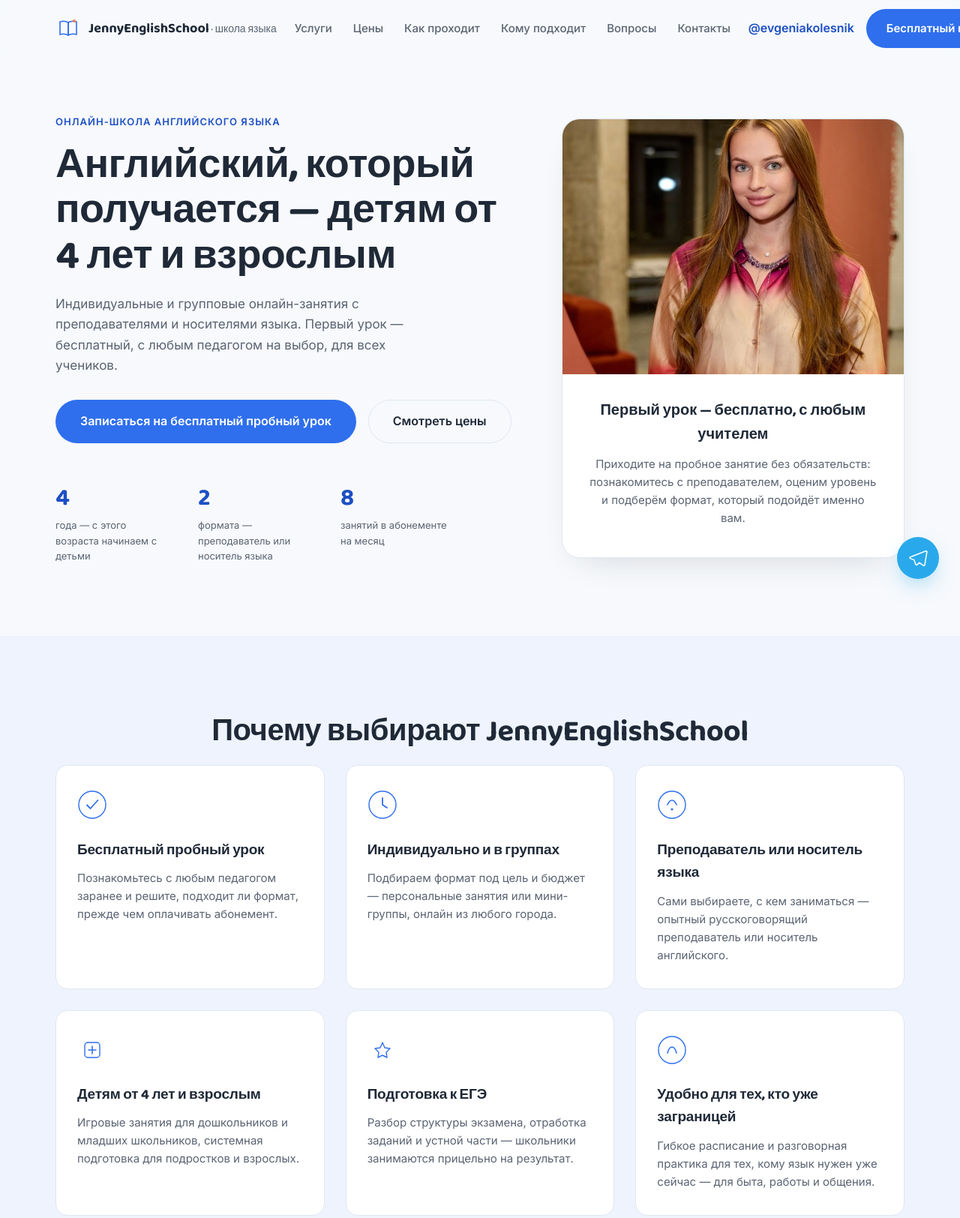
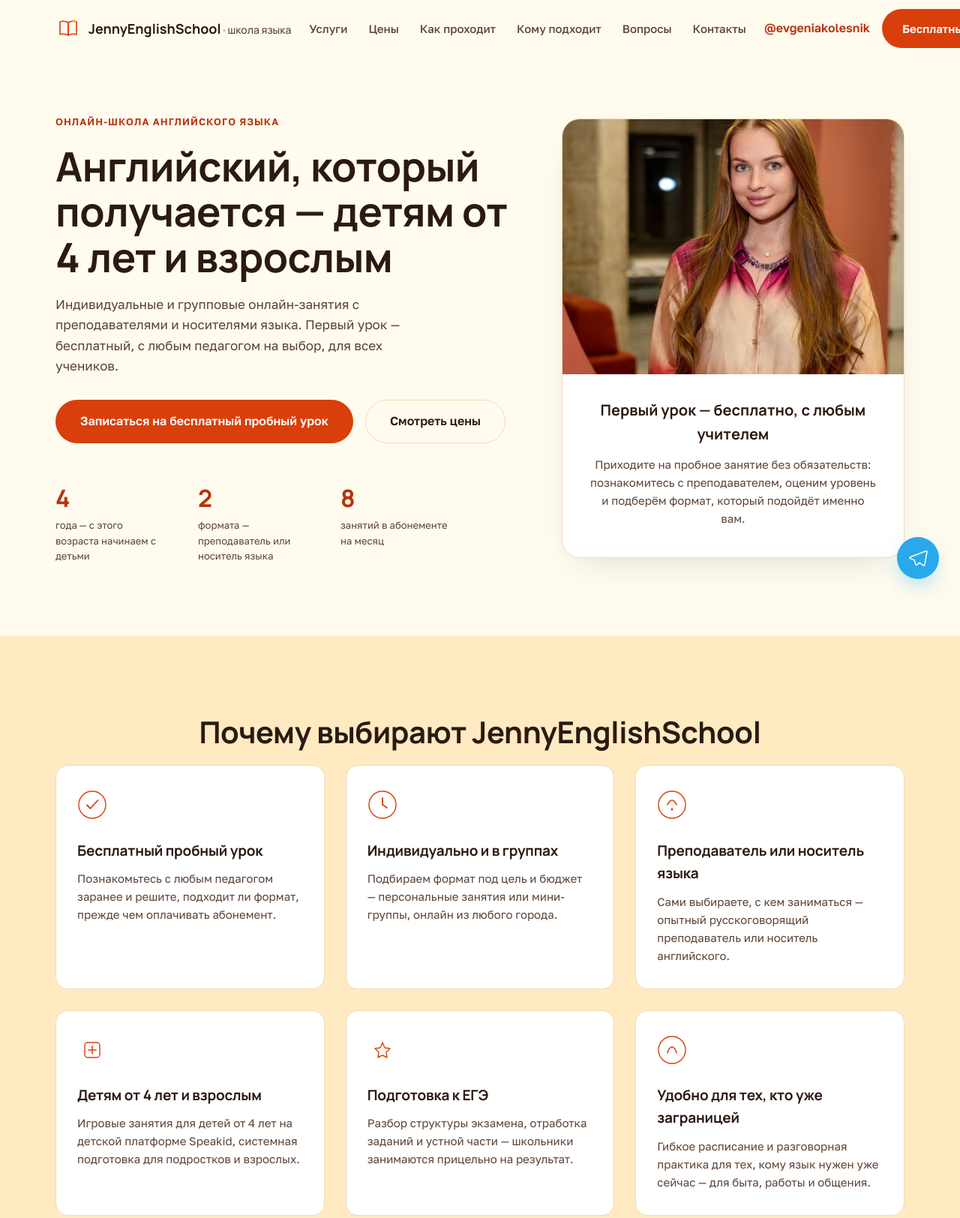
Before and after one commit to murzzsite/jenny-english, a plain HTML site: page index.html in a window 1280 px wide. Shown: the top 1624 px of the page at 75% size. Drawn offline with Linux system fonts and the light colour scheme.

Commit message:
style: единый оранжево-жёлтый стиль всех страниц школы (палитра обложки ВК), шрифты Manrope/Golos, Speakid в тексте
Co-Authored-By: Claude Sonnet 5.5 <noreply@anthropic.com>

```diff
--- a/index.html
+++ b/index.html
@@ -7,7 +7,7 @@
 <meta name="description" content="Индивидуальные и групповые онлайн-занятия английским с преподавателями и носителями языка. Детям от 4 лет и взрослым. Первый урок — бесплатный.">
 <link rel="preconnect" href="https://fonts.googleapis.com">
 <link rel="preconnect" href="https://fonts.gstatic.com" crossorigin>
-<link href="https://fonts.googleapis.com/css2?family=Baloo+2:wght@500;600;700;800&family=Inter:wght@400;500;600;700;800&display=swap" rel="stylesheet">
+<link href="https://fonts.googleapis.com/css2?family=Manrope:wght@500..800&family=Golos+Text:wght@400..700&display=swap" rel="stylesheet">
 <link rel="stylesheet" href="styles.css">
 <link rel="stylesheet" href="blog/blog.css">
 <link rel="alternate" type="application/rss+xml" title="Блог" href="feed.xml">
@@ -18,9 +18,9 @@
   <div class="container header__inner">
     <a href="#top" class="logo">
       <svg width="34" height="34" viewBox="0 0 34 34" fill="none" xmlns="http://www.w3.org/2000/svg">
-        <path d="M6 8C6 8 12 6 17 9V26C12 23 6 25 6 25V8Z" stroke="#2F6FED" stroke-width="1.6" stroke-linejoin="round"/>
-        <path d="M28 8C28 8 22 6 17 9V26C22 23 28 25 28 25V8Z" stroke="#2F6FED" stroke-width="1.6" stroke-linejoin="round"/>
-        <circle cx="25" cy="7" r="2" fill="#FF7A50"/>
+        <path d="M6 8C6 8 12 6 17 9V26C12 23 6 25 6 25V8Z" stroke="#D93F0B" stroke-width="1.6" stroke-linejoin="round"/>
+        <path d="M28 8C28 8 22 6 17 9V26C22 23 28 25 28 25V8Z" stroke="#D93F0B" stroke-width="1.6" stroke-linejoin="round"/>
+        <circle cx="25" cy="7" r="2" fill="#FFC12E"/>
       </svg>
       <span class="logo__text">JennyEnglishSchool<span class="logo__suffix"> · школа языка</span></span>
     </a>
@@ -73,32 +73,32 @@
       <h2 class="section-title">Почему выбирают JennyEnglishSchool</h2>
       <div class="adv-grid">
         <div class="adv reveal">
-          <svg width="40" height="40" viewBox="0 0 40 40" fill="none"><circle cx="20" cy="20" r="18" stroke="#2F6FED" stroke-width="1.4"/><path d="M13 20.5L17.5 25L27.5 14" stroke="#2F6FED" stroke-width="1.8" stroke-linecap="round" stroke-linejoin="round"/></svg>
+          <svg width="40" height="40" viewBox="0 0 40 40" fill="none"><circle cx="20" cy="20" r="18" stroke="#D93F0B" stroke-width="1.4"/><path d="M13 20.5L17.5 25L27.5 14" stroke="#D93F0B" stroke-width="1.8" stroke-linecap="round" stroke-linejoin="round"/></svg>
           <h3>Бесплатный пробный урок</h3>
           <p>Познакомьтесь с любым педагогом заранее и решите, подходит ли формат, прежде чем оплачивать абонемент.</p>
         </div>
         <div class="adv reveal">
-          <svg width="40" height="40" viewBox="0 0 40 40" fill="none"><circle cx="20" cy="20" r="18" stroke="#2F6FED" stroke-width="1.4"/><path d="M20 11V20L26 24" stroke="#2F6FED" stroke-width="1.8" stroke-linecap="round"/></svg>
+          <svg width="40" height="40" viewBox="0 0 40 40" fill="none"><circle cx="20" cy="20" r="18" stroke="#D93F0B" stroke-width="1.4"/><path d="M20 11V20L26 24" stroke="#D93F0B" stroke-width="1.8" stroke-linecap="round"/></svg>
           <h3>Индивидуально и в группах</h3>
           <p>Подбираем формат под цель и бюджет — персональные занятия или мини-группы, онлайн из любого города.</p>
         </div>
         <div class="adv reveal">
-          <svg width="40" height="40" viewBox="0 0 40 40" fill="none"><path d="M14 20C14 20 16.5 14 20 14C23.5 14 26 20 26 20" stroke="#2F6FED" stroke-width="1.6" stroke-linecap="round"/><circle cx="20" cy="26" r="1.6" fill="#2F6FED"/><circle cx="20" cy="20" r="18" stroke="#2F6FED" stroke-width="1.4"/></svg>
+          <svg width="40" height="40" viewBox="0 0 40 40" fill="none"><path d="M14 20C14 20 16.5 14 20 14C23.5 14 26 20 26 20" stroke="#D93F0B" stroke-width="1.6" stroke-linecap="round"/><circle cx="20" cy="26" r="1.6" fill="#D93F0B"/><circle cx="20" cy="20" r="18" stroke="#D93F0B" stroke-width="1.4"/></svg>
           <h3>Преподаватель или носитель языка</h3>
           <p>Сами выбираете, с кем заниматься — опытный русскоговорящий преподаватель или носитель английского.</p>
         </div>
         <div class="adv reveal">
-          <svg width="40" height="40" viewBox="0 0 40 40" fill="none"><rect x="10" y="10" width="20" height="20" rx="4" stroke="#2F6FED" stroke-width="1.4"/><path d="M15 20H25M20 15V25" stroke="#2F6FED" stroke-width="1.6" stroke-linecap="round"/></svg>
+          <svg width="40" height="40" viewBox="0 0 40 40" fill="none"><rect x="10" y="10" width="20" height="20" rx="4" stroke="#D93F0B" stroke-width="1.4"/><path d="M15 20H25M20 15V25" stroke="#D93F0B" stroke-width="1.6" stroke-linecap="round"/></svg>
           <h3>Детям от 4 лет и взрослым</h3>
-          <p>Игровые занятия для дошкольников и младших школьников, системная подготовка для подростков и взрослых.</p>
+          <p>Игровые занятия для детей от 4 лет на детской платформе Speakid, системная подготовка для подростков и взрослых.</p>
         </div>
         <div class="adv reveal">
-          <svg width="40" height="40" viewBox="0 0 40 40" fill="none"><path d="M20 10L23 17L30 18L25 23L26 30L20 27L14 30L15 23L10 18L17 17L20 10Z" stroke="#2F6FED" stroke-width="1.4" stroke-linejoin="round"/></svg>
+          <svg width="40" height="40" viewBox="0 0 40 40" fill="none"><path d="M20 10L23 17L30 18L25 23L26 30L20 27L14 30L15 23L10 18L17 17L20 10Z" stroke="#D93F0B" stroke-width="1.4" stroke-linejoin="round"/></svg>
           <h3>Подготовка к ЕГЭ</h3>
           <p>Разбор структуры экзамена, отработка заданий и устной части — школьники занимаются прицельно на результат.</p>
         </div>
         <div class="adv reveal">
-          <svg width="40" height="40" viewBox="0 0 40 40" fill="none"><circle cx="20" cy="20" r="18" stroke="#2F6FED" stroke-width="1.4"/><path d="M14 24C14 24 16 16 20 16C24 16 26 24 26 24" stroke="#2F6FED" stroke-width="1.6" stroke-linecap="round"/></svg>
+          <svg width="40" height="40" viewBox="0 0 40 40" fill="none"><circle cx="20" cy="20" r="18" stroke="#D93F0B" stroke-width="1.4"/><path d="M14 24C14 24 16 16 20 16C24 16 26 24 26 24" stroke="#D93F0B" stroke-width="1.6" stroke-linecap="round"/></svg>
           <h3>Удобно для тех, кто уже заграницей</h3>
           <p>Гибкое расписание и разговорная практика для тех, кому язык нужен уже сейчас — для быта, работы и общения.</p>
         </div>
@@ -267,8 +267,8 @@
     <div class="footer__col">
       <a href="#top" class="logo logo--footer">
         <svg width="28" height="28" viewBox="0 0 34 34" fill="none" xmlns="http://www.w3.org/2000/svg">
-          <path d="M6 8C6 8 12 6 17 9V26C12 23 6 25 6 25V8Z" stroke="#2F6FED" stroke-width="1.6" stroke-linejoin="round"/>
-          <path d="M28 8C28 8 22 6 17 9V26C22 23 28 25 28 25V8Z" stroke="#2F6FED" stroke-width="1.6" stroke-linejoin="round"/>
+          <path d="M6 8C6 8 12 6 17 9V26C12 23 6 25 6 25V8Z" stroke="#D93F0B" stroke-width="1.6" stroke-linejoin="round"/>
+          <path d="M28 8C28 8 22 6 17 9V26C22 23 28 25 28 25V8Z" stroke="#D93F0B" stroke-width="1.6" stroke-linejoin="round"/>
         </svg>
         <span>JennyEnglishSchool</span>
       </a>
--- a/styles.css
+++ b/styles.css
@@ -1,19 +1,19 @@
 :root {
-  --clr-bg: #f7f9fc;
+  --clr-bg: #fffbef;
   --clr-surface: #ffffff;
-  --clr-surface-alt: #eef3fe;
-  --clr-text: #1f2937;
-  --clr-text-muted: #5b6472;
-  --clr-accent: #2f6fed;
-  --clr-accent-dark: #1d4fc4;
-  --clr-warm: #ff7a50;
-  --clr-border: #e1e7f0;
-  --clr-bg-alt: #eef3fe;
-  --clr-ink-soft: #5b6472;
+  --clr-surface-alt: #ffeac2;
+  --clr-text: #2b1a12;
+  --clr-text-muted: #5a4234;
+  --clr-accent: #d93f0b;
+  --clr-accent-dark: #b83208;
+  --clr-warm: #ffc12e;
+  --clr-border: #f0dcb8;
+  --clr-bg-alt: #ffeac2;
+  --clr-ink-soft: #5a4234;
   --shadow: 0 20px 45px -25px rgba(31, 41, 55, 0.2);
   --radius: 16px;
-  --font-head: 'Baloo 2', sans-serif;
-  --font-body: 'Inter', sans-serif;
+  --font-head: 'Manrope', 'Segoe UI', sans-serif;
+  --font-body: 'Golos Text', 'Segoe UI', sans-serif;
 }
 
 * { box-sizing: border-box; margin: 0; padding: 0; }
@@ -91,7 +91,7 @@ h1, h2, h3 {
   position: sticky;
   top: 0;
   z-index: 100;
-  background: rgba(247, 249, 252, 0.9);
+  background: rgba(255, 251, 239, 0.9);
   backdrop-filter: blur(10px);
   border-bottom: 1px solid transparent;
   transition: border-color 0.2s ease, box-shadow 0.2s ease;
@@ -266,14 +266,14 @@ h1, h2, h3 {
   letter-spacing: 0.06em;
   text-transform: uppercase;
   color: var(--clr-accent-dark);
-  background: rgba(47, 111, 237, 0.1);
+  background: rgba(217, 63, 11, 0.1);
   padding: 4px 10px;
   border-radius: 999px;
   margin-bottom: 16px;
 }
 .service h3 { font-size: 18px; margin-bottom: 8px; }
 .service p { color: var(--clr-text-muted); font-size: 14px; margin-bottom: 18px; }
-.service__price { font-weight: 700; color: var(--clr-warm); font-size: 16px; }
+.service__price { font-weight: 700; color: var(--clr-accent-dark); font-size: 16px; }
 
 /* Price table */
 .price { padding: 96px 0; background: var(--clr-surface-alt); }
@@ -298,7 +298,7 @@ h1, h2, h3 {
   font-weight: 700;
   font-family: var(--font-head);
 }
-.price-row span:last-child { font-weight: 600; color: var(--clr-warm); white-space: nowrap; padding-left: 16px; }
+.price-row span:last-child { font-weight: 600; color: var(--clr-accent-dark); white-space: nowrap; padding-left: 16px; }
 .price-note { text-align: center; color: var(--clr-text-muted); font-size: 14px; margin-top: 24px; }
 
 /* Process */
@@ -394,7 +394,7 @@ h1, h2, h3 {
 .form input:focus, .form select:focus { outline: none; border-color: var(--clr-accent); }
 
 /* Footer */
-.footer { background: #16233f; color: #cbd5e8; padding: 64px 0 0; }
+.footer { background: #2b1a12; color: #ffe9c4; padding: 64px 0 0; }
 .footer__inner {
   display: grid;
   grid-template-columns: 1.4fr 1fr 1fr 1.2fr;
@@ -403,15 +403,15 @@ h1, h2, h3 {
 }
 .logo--footer { color: #fff; margin-bottom: 12px; }
 .footer__col h4 { font-family: var(--font-head); color: #fff; margin-bottom: 14px; font-size: 16px; }
-.footer__col p { margin-bottom: 8px; font-size: 14px; color: #a9b8d6; }
+.footer__col p { margin-bottom: 8px; font-size: 14px; color: #f3d9a8; }
 .footer__col a:hover { color: var(--clr-warm); }
 .footer__bottom {
-  border-top: 1px solid #253258;
+  border-top: 1px solid #4a3326;
   padding: 20px 24px;
   display: flex;
   justify-content: space-between;
   font-size: 13px;
-  color: #7e8db3;
+  color: #d9b985;
 }
 
 /* FAB */
```
Also changed, not shown: channels.html (+1 -1 lines), materials.css (+7 -7 lines), materials.html (+1 -1 lines), outreach.html (+1 -1 lines), presentation.html (+2 -2 lines), raspakovka.html (+1 -1 lines), recommendations.html (+1 -1 lines), report/index.html (+1 -1 lines), reviews.html (+1 -1 lines), scripts.html (+1 -1 lines).
